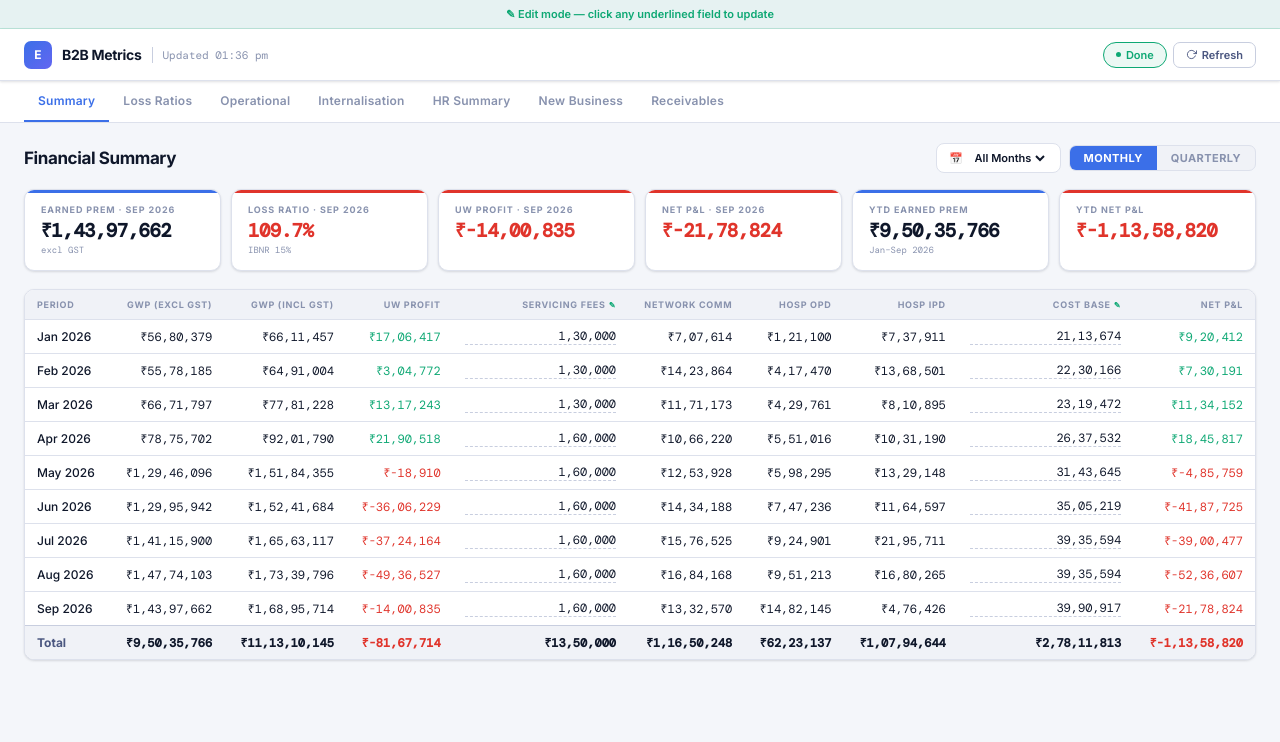
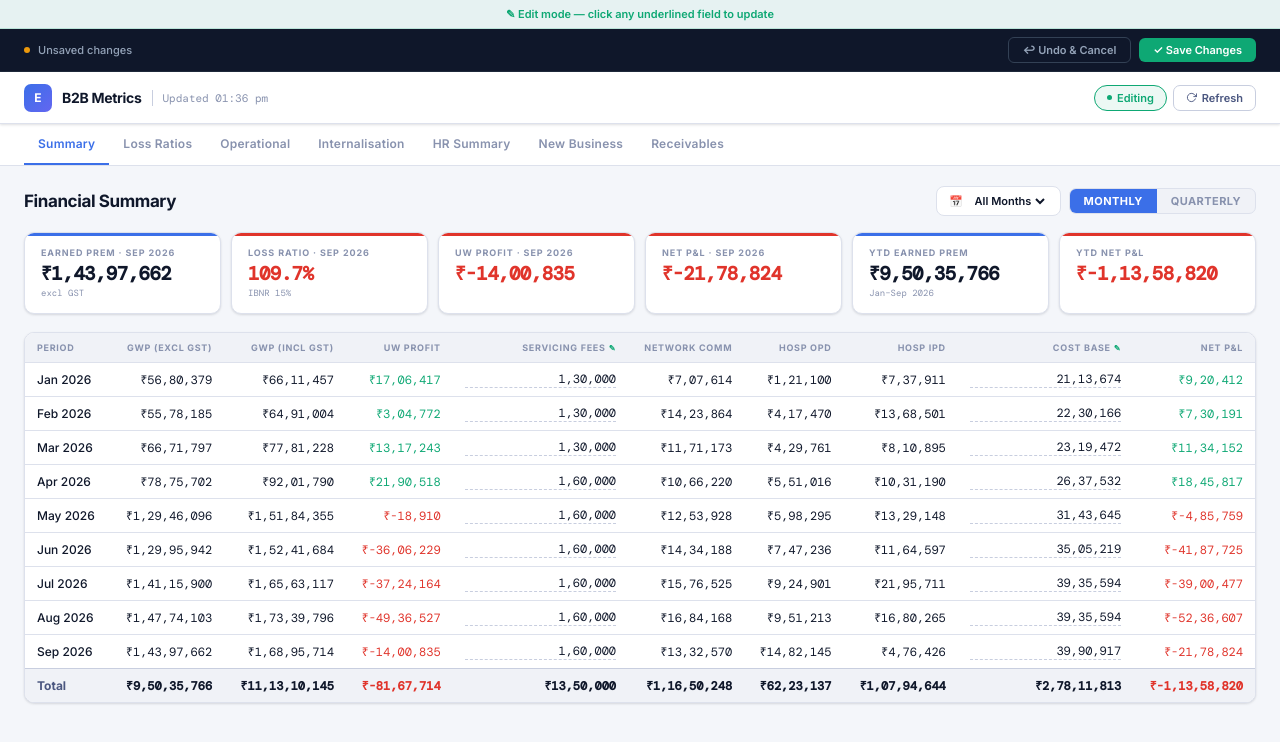
Before and after one commit to anumita-droid/even-b2b-metrics, a plain HTML site: page index.html in a window 1280 px wide. Both pictures are taken after a click on the element "Edit". Drawn offline with nearby package versions, Linux system fonts and the light colour scheme.

Commit message:
Add files via upload

```diff
--- a/index.html
+++ b/index.html
@@ -145,11 +145,33 @@ body.edit-mode-body .eh{display:inline}
 .ov-s{font-size:10px;color:var(--text3);font-family:var(--mono)}
 @keyframes spin{to{transform:rotate(360deg)}}
 .err{background:rgba(224,52,43,.06);border:1.5px solid rgba(224,52,43,.2);border-radius:8px;padding:9px 12px;font-size:11px;color:var(--danger);margin-bottom:14px;display:none;font-weight:500}
+/* SAVE BAR */
+.save-bar{display:none;align-items:center;justify-content:space-between;padding:8px 24px;background:#0F172A;border-bottom:1px solid #1E293B;flex-shrink:0;gap:12px}
+.edit-mode-body .save-bar{display:flex}
+.save-bar-left{display:flex;align-items:center;gap:8px}
+.save-dot{width:6px;height:6px;border-radius:50%;background:#F59E0B;animation:blink 1.5s infinite}
+@keyframes blink{0%,100%{opacity:1}50%{opacity:.3}}
+#saveBarMsg{font-size:11px;color:#94A3B8;font-weight:500}
+.save-bar-right{display:flex;align-items:center;gap:8px}
+.save-btn-cancel{padding:5px 14px;border-radius:6px;font-size:11px;font-weight:600;cursor:pointer;font-family:var(--sans);border:1.5px solid #334155;background:transparent;color:#94A3B8;transition:all .15s}
+.save-btn-cancel:hover{border-color:#CBD5E1;color:#E2E8F0}
+.save-btn-save{padding:5px 14px;border-radius:6px;font-size:11px;font-weight:600;cursor:pointer;font-family:var(--sans);border:none;background:#0EA874;color:white;transition:all .15s}
+.save-btn-save:hover{background:#059669}
 </style>
 </head>
 <body>
 <div class="overlay" id="overlay"><div class="spin"></div><div class="ov-t">Even B2B</div><div class="ov-s" id="ovStep">Connecting...</div></div>
 <div class="edit-banner">✎ Edit mode — click any underlined field to update</div>
+<div class="save-bar" id="saveBar">
+  <div class="save-bar-left">
+    <div class="save-dot"></div>
+    <span id="saveBarMsg">Unsaved changes</span>
+  </div>
+  <div class="save-bar-right">
+    <button class="save-btn-cancel" onclick="cancelEdit()">↩ Undo & Cancel</button>
+    <button class="save-btn-save" onclick="saveEdit()">✓ Save Changes</button>
+  </div>
+</div>
 
 <div class="topbar">
   <div class="topbar-left">
@@ -611,12 +633,45 @@ function initFilters(){
 function getMF(id){return document.getElementById(id)?.value||'all'}
 function filterMonths(mfId){const f=getMF(mfId);return f==='all'?MONTHS:MONTHS.filter(m=>m===f)}
 
+let _snapshot=null;
+let _dirty=false;
+
+function _markDirty(){
+  if(!editMode)return;
+  _dirty=true;
+  document.getElementById('saveBarMsg').textContent='Unsaved changes';
+  document.querySelector('.save-dot').style.background='#F59E0B';
+}
+
+function saveEdit(){
+  // Snapshot is already up to date (M was mutated in place), just exit edit mode
+  _snapshot=JSON.stringify(M);
+  _dirty=false;
+  document.getElementById('saveBarMsg').textContent='Saved!';
+  document.querySelector('.save-dot').style.background='#0EA874';
+  setTimeout(()=>{ toggleEdit(); },600);
+}
+
+function cancelEdit(){
+  if(_dirty && _snapshot){
+    // Restore M from snapshot
+    const restored=JSON.parse(_snapshot);
+    Object.keys(restored).forEach(k=>{ M[k]=restored[k]; });
+    renderAll();
+  }
+  _dirty=false;
+  toggleEdit();
+}
+
 function toggleEdit(){
+  if(!editMode && !_snapshot) _snapshot=JSON.stringify(M); // take snapshot on first edit
   editMode=!editMode;
   document.body.classList.toggle('edit-mode-body',editMode);
   document.getElementById('editPill').classList.toggle('active',editMode);
-  document.getElementById('editLabel').textContent=editMode?'Done':'Edit';
-  // Directly set pointer-events and readonly on every ef input
+  document.getElementById('editLabel').textContent=editMode?'Editing':'Edit';
+  document.getElementById('saveBarMsg').textContent='Unsaved changes';
+  document.querySelector('.save-dot').style.background='#F59E0B';
+  _dirty=false;
   document.querySelectorAll('.ef').forEach(el=>{
     el.style.pointerEvents=editMode?'all':'none';
     el.readOnly=!editMode;
@@ -749,6 +804,10 @@ function applyEditState(){
   document.querySelectorAll('.ef').forEach(el=>{
     el.style.pointerEvents=editMode?'all':'none';
     el.readOnly=!editMode;
+    if(!el._dirtyBound){
+      el._dirtyBound=true;
+      el.addEventListener('input',_markDirty);
+    }
   });
 }
 function renderAll(){renderSummary();renderLR();renderOps();renderInternalisation();renderHR();renderPipeline();renderReceivables();applyEditState();}
```
